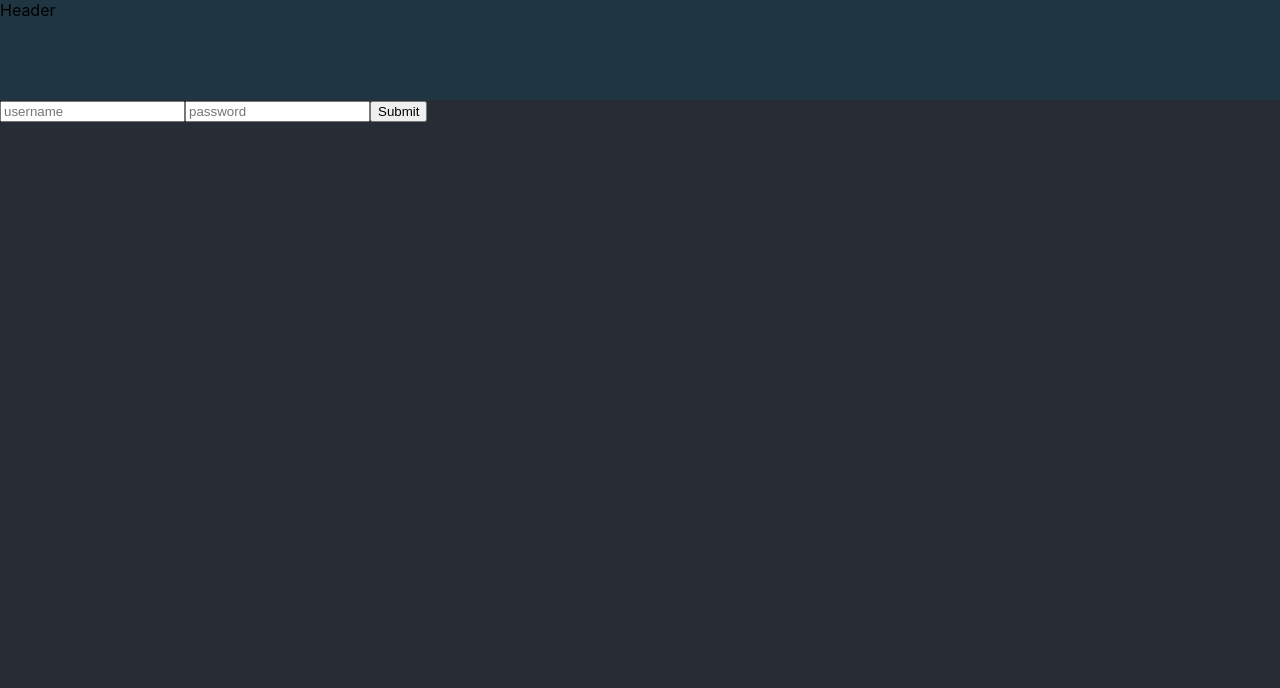
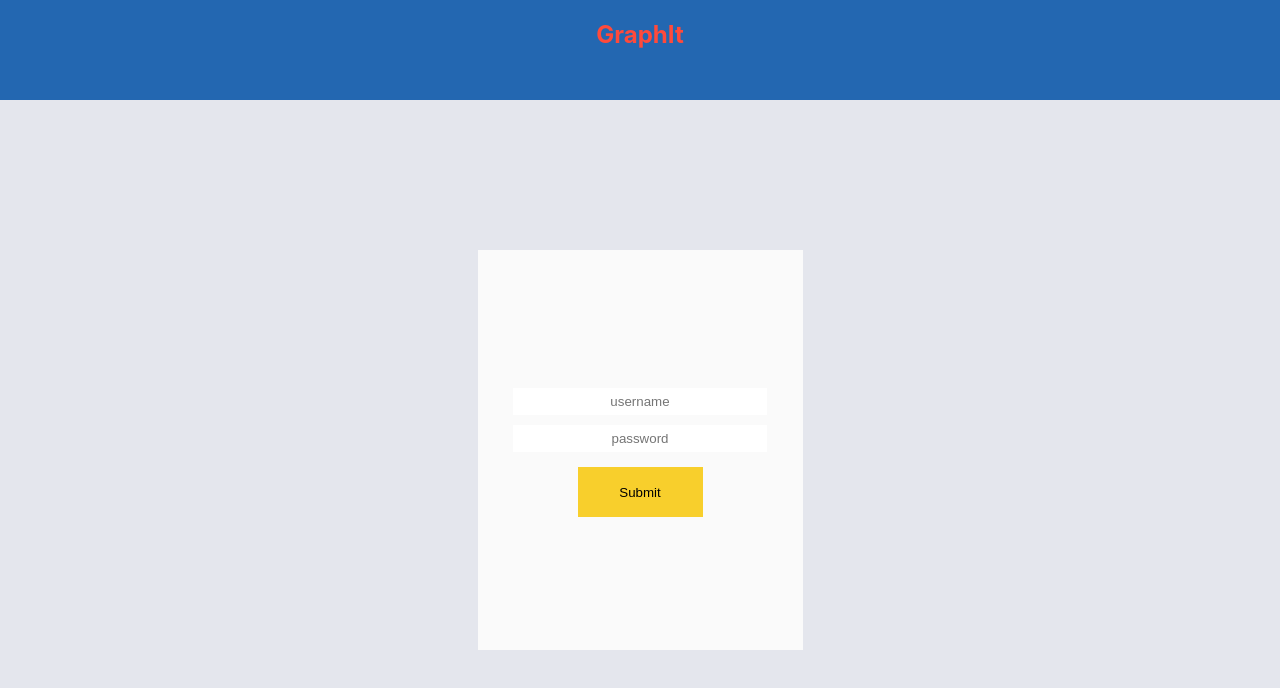
Before and after one commit to camhmills/Capstone, a React (Create React App) app in the folder capstone/client/eogvisualization/: page /login in a window 1280 px wide. Shown: the top 688 px of the page. Built offline with nearby package versions, Linux system fonts and the light colour scheme; no server answers.

Commit message:
enhanced styling, adding password functionality, working on basic authorization

```diff
--- a/capstone/client/eogvisualization/src/App.js
+++ b/capstone/client/eogvisualization/src/App.js
@@ -1,5 +1,5 @@
 import './App.css';
-import { BrowserRouter as Router, Routes, Route } from 'react-router-dom';
+import { BrowserRouter as Router, Routes, Route, Link, Navigate } from 'react-router-dom';
 import { useSelector } from 'react-redux';
 
 import OilTemp from './components/plotcontainers/OilTemp';
@@ -20,13 +20,15 @@ function App() {
   const waterTempData = useSelector(state => state.WaterTempReducer)
   const flareData = useSelector(state => state.FlareTempReducer)
   const injValveData = useSelector(state => state.InjValveOpenReducer)
+  const loginStatus = useSelector(state => state.LoginReducer)
+
 
   return (
     <Router>
       <MainContainerDiv>
       <Navbar/>
       <Routes>
-        <Route path= '/login' element = {<Login/>}/>
+        <Route path = '/login' element = {<Login/>}/>
         <Route path = '/register' element = {<Registration/>}/>
         <Route path = '/oiltemp' element = {<OilTemp oilTempData = {oilTempData}/>}/>
         <Route path = '/casingpressure' element = {<CasingPressure caseData = {caseData}/>}/>
--- a/capstone/client/eogvisualization/src/components/Login.js
+++ b/capstone/client/eogvisualization/src/components/Login.js
@@ -1,7 +1,9 @@
-import React, {useState} from 'react'
+import React, {useState} from 'react';
+import {useDispatch} from 'react-redux';
+import { FormContainer, FormDiv, InputStyle, SubmitButton } from './styled-components/FormStyle';
 
 export default function Login() {
-
+    const dispatch = useDispatch();
     const [formData, setFormData] = useState({username: "", password: ""})
 
     const onSubmitForm = async (e) => {
@@ -12,7 +14,12 @@ export default function Login() {
                 headers : { "Content-Type": "application/json" },
                 body: JSON.stringify(formData)
             })
-            console.log(response)
+            if (response.ok) {
+                dispatch({type:"LOGIN"})
+            }
+            else {
+                window.alert("Login Failed. Please Try Again.")
+            }
         }
         catch (err) {
             console.log(err.message)
@@ -25,12 +32,22 @@ export default function Login() {
     }
 
     return (
-        <div>
-            <form id = "userForm" onSubmit = {onSubmitForm}>
-                <input type = "text" placeholder = "username" name = "username" onChange={(e) => setFormData({...formData, [e.target.name]: e.target.value})}/>
-                <input type = "password" placeholder = "password" name = "password" onChange = {(e) => setFormData({...formData, [e.target.name]: e.target.value})}/>
-                <button onClick = {() => clearForm()}>Submit</button>
-            </form>
-        </div>
+        <FormDiv>
+            <FormContainer id = "userForm" onSubmit = {onSubmitForm}>
+                <InputStyle
+                    type = "text"
+                    placeholder = "username"
+                    name = "username"
+                    onChange={(e) => setFormData({...formData, [e.target.name]: e.target.value})}
+                />
+                <InputStyle
+                    type = "password"
+                    placeholder = "password"
+                    name = "password"
+                    onChange = {(e) => setFormData({...formData, [e.target.name]: e.target.value})}
+                />
+                <SubmitButton onClick = {() => clearForm()}>Submit</SubmitButton>
+            </FormContainer>
+        </FormDiv>
     )
 }
--- a/capstone/client/eogvisualization/src/components/Navbar.js
+++ b/capstone/client/eogvisualization/src/components/Navbar.js
@@ -1,5 +1,5 @@
 import React, {useEffect} from 'react'
-import { HeaderDiv } from './styled-components/NavbarStyle'
+import { HeaderDiv, TitleH } from './styled-components/NavbarStyle'
 
 import {subscriptionData} from '../dataGrab'
 
@@ -13,7 +13,9 @@ export default function Navbar() {
         }, [])
     return (
         <HeaderDiv>
-            Header
+            <TitleH>
+                GraphIt
+            </TitleH>
         </HeaderDiv>
     )
 }
--- a/capstone/client/eogvisualization/src/components/Registration.js
+++ b/capstone/client/eogvisualization/src/components/Registration.js
@@ -1,9 +1,13 @@
 import React, {useState} from 'react'
+import { FormContainer, FormDiv, InputStyle, SubmitButton } from './styled-components/FormStyle';
 
 
 export default function Login() {
 
-    const [formData, setFormData] = useState({ username: "", password: "", email: "" });
+    const [formData, setFormData] = useState({ username: "", password: "", confirmPassword: "", email: "" });
+
+    const buttonStatus = formData.password.length > 0 && formData.password === formData.confirmPassword;
+    console.log(buttonStatus)
 
     const onSubmitForm = async (e) => {
         e.preventDefault();
@@ -24,7 +28,7 @@ export default function Login() {
     }
 
     const clearState = () => {
-        setFormData({ username: "", password: "", email: "" });
+        setFormData({ username: "", password: "", confirmPassword: "", email: "" });
     }
 
     const clearData = () => {
@@ -33,9 +37,9 @@ export default function Login() {
     }
 
     return (
-        <div>
-            <form id = "userForm" onSubmit = {onSubmitForm}>
-                <input
+        <FormDiv>
+            <FormContainer id = "userForm" onSubmit = {onSubmitForm}>
+                <InputStyle
                     type = "text"
                     name = "username"
                     placeholder = "username"
@@ -44,8 +48,8 @@ export default function Login() {
                             {...formData, [e.target.name]: e.target.value}
                         )}
                 />
-                <input
-                    type = "text"
+                <InputStyle
+                    type = "password"
                     name = "password"
                     placeholder = "password"
                     onChange={(e) =>
@@ -53,7 +57,16 @@ export default function Login() {
                             {...formData, [e.target.name]: e.target.value}
                         )}
                 />
-                <input
+                <InputStyle
+                    type = "password"
+                    name = "confirmPassword"
+                    placeholder = "confirm password"
+                    onChange={(e) =>
+                        setFormData(
+                            {...formData, [e.target.name]: e.target.value}
+                        )}
+                />
+                <InputStyle
                     type = "text"
                     name = "email"
                     placeholder = "email"
@@ -62,8 +75,8 @@ export default function Login() {
                             {...formData, [e.target.name]: e.target.value}
                         )}
                 />
-                <button onClick={() => clearForm()}>Submit</button>
-            </form>
-        </div>
+                <SubmitButton disabled = {!buttonStatus} onClick={() => clearForm()}>Submit</SubmitButton>
+            </FormContainer>
+        </FormDiv>
     )
 }
--- /dev/null
+++ b/capstone/client/eogvisualization/src/components/styled-components/FormStyle.js
@@ -0,0 +1,40 @@
+import styled from 'styled-components';
+
+export const FormContainer = styled.form`
+display: flex;
+justify-content: center;
+align-items: center;
+flex-direction: column;
+width: 325px;
+height: 400px;
+background-color: #FAFAFA;
+margin-top: 150px;
+`
+
+export const FormDiv = styled.div`
+display: flex;
+justify-content: center;
+align-items: center;
+`
+
+export const InputStyle = styled.input`
+margin: 5px;
+border: none;
+text-align: center;
+height: 25px;
+width: 250px;
+&:focus {
+    outline: none;
+}
+`
+
+export const SubmitButton = styled.button`
+border: none;
+background-color: #f8cf2c;
+height: 50px;
+width: 125px;
+margin-top: 10px;
+&:disabled {
+    background-color: grey;
+}
+`
--- a/capstone/client/eogvisualization/src/components/styled-components/NavbarStyle.js
+++ b/capstone/client/eogvisualization/src/components/styled-components/NavbarStyle.js
@@ -5,5 +5,12 @@ display: flex;
 flex-direction: row;
 height: 100px;
 width: 100vw;
-background-color: #1f3541
+background-color: #2367b1;
+text-align: center;
 `
+
+export const TitleH = styled.h2`
+color: #ff4a3b;
+margin-left: auto;
+margin-right: auto;
+`
--- a/capstone/client/eogvisualization/src/index.css
+++ b/capstone/client/eogvisualization/src/index.css
@@ -5,7 +5,7 @@ body {
     sans-serif;
   -webkit-font-smoothing: antialiased;
   -moz-osx-font-smoothing: grayscale;
-  background-color: #282c34;
+  background-color: #e4e6ed;
 }
 
 code {
--- /dev/null
+++ b/capstone/client/eogvisualization/src/reducers/LoginReducer.js
@@ -0,0 +1,21 @@
+const initialState = {
+    loggedin : false
+};
+
+const LoginReducer = (state = initialState, action) => {
+    switch (action.type) {
+        case "LOGIN":
+            return {
+                loggedin : true
+            };
+        case "LOGOUT":
+            return {
+                loggedin : false
+            };
+        default:
+            break;
+    }
+    return state;
+}
+
+export default LoginReducer;
--- a/capstone/client/eogvisualization/src/reducers/rootReducer.js
+++ b/capstone/client/eogvisualization/src/reducers/rootReducer.js
@@ -6,6 +6,7 @@ import FlareTempReducer from './FlareTempReducer'
 import InjValveOpenReducer from './InjValveOpen';
 import TubingPressureReducer from './TubingPressureReducer'
 import WaterTempReducer from './WaterTempReducer'
+import LoginReducer from './LoginReducer'
 
 const rootReducer = combineReducers({
     OilTempReducer,
@@ -13,7 +14,8 @@ const rootReducer = combineReducers({
     FlareTempReducer,
     InjValveOpenReducer,
     TubingPressureReducer,
-    WaterTempReducer
+    WaterTempReducer,
+    LoginReducer
 })
 
 export default rootReducer;
```
Also changed, not shown: 2 other files (tests, documents, lock files or other folders).
